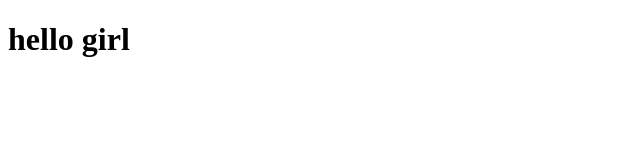
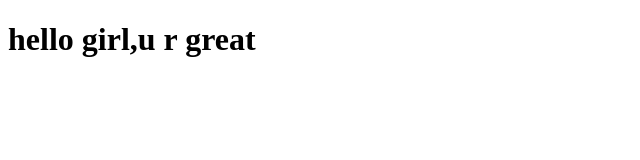
Before and after one commit to RASHMISINGH-JPG/coursera-test, a plain HTML site: page site/index.html in a window 1280 px wide. Shown: the whole page, without its empty margins (0-640 px from the left). Drawn offline with Linux system fonts and the light colour scheme.

Commit message:
small addition to our page

```diff
--- a/site/index.html
+++ b/site/index.html
@@ -4,6 +4,6 @@
 	<title>hello rashmi</title>
 </head>
 <body>
-<h1>hello girl</h1>
+<h1>hello girl,u r great</h1>
 </body>
 </html>
```
